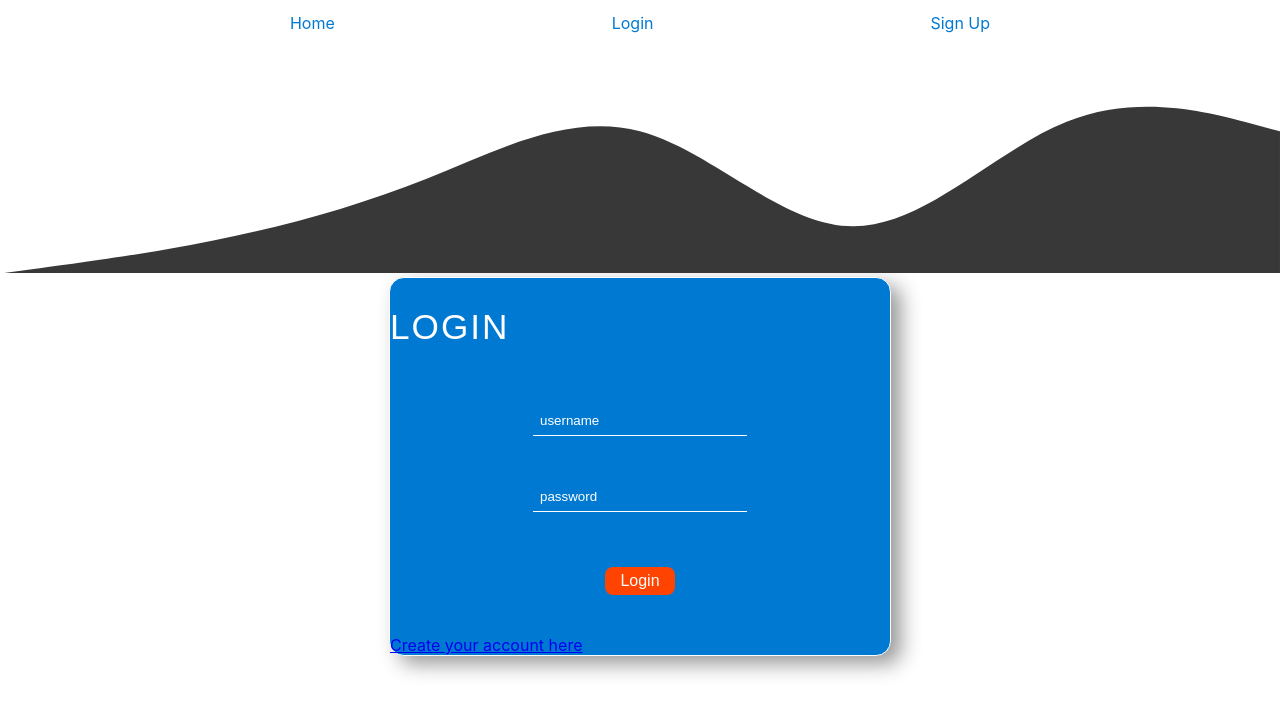
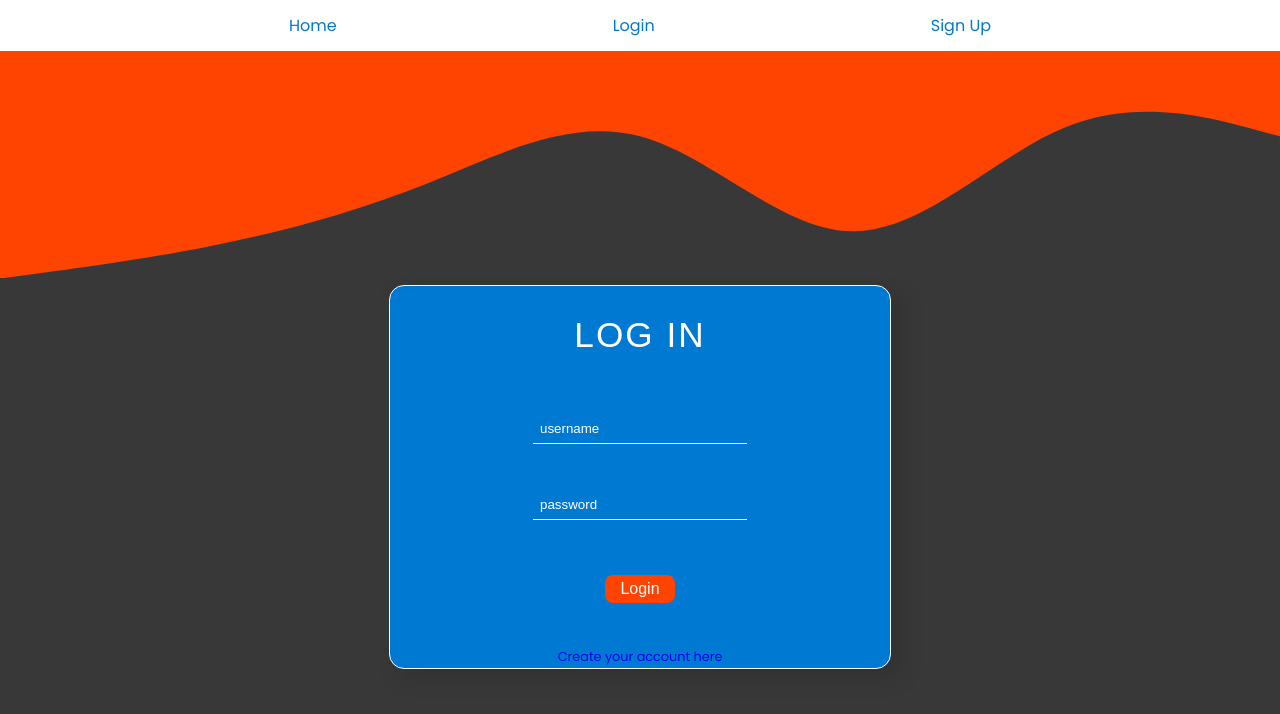
Before and after one commit to post-here-subreddit-picker/FE-repo, a React (Create React App) app in the folder subreddit-picker/: page / in a window 1280 px wide. Shown: the top 714 px of the page. Built offline with nearby package versions, Linux system fonts and the light colour scheme.

Commit message:
fixed the styling problem

```diff
--- a/subreddit-picker/src/App.css
+++ b/subreddit-picker/src/App.css
@@ -1,3 +1,4 @@
+
 @import url('https://fonts.googleapis.com/css?family=Poppins&display=swap');
 
 .App {
--- a/subreddit-picker/src/App.js
+++ b/subreddit-picker/src/App.js
@@ -8,7 +8,7 @@ import Nav from "./components/Nav"
 import NewLogin from "./components/NewLogin"
 import NewSignUp from "./components/NewSignUp"
 import Image from "./components/Image"
-
+import "./App.css"
 function App() {
   return (
     <div className="App">
--- a/subreddit-picker/src/components/NewLogin.js
+++ b/subreddit-picker/src/components/NewLogin.js
@@ -59,6 +59,7 @@ const FormContainer = styled.div`
     background:#0079d3;
     border:1px solid white;
     box-shadow: 10px 8px 20px #2b2b2b7c;
+    text-align: center;
 
     h2{
         font-size:2.2rem;
@@ -89,7 +90,7 @@ const FormContainer = styled.div`
     ;
     return (
         <FormContainer>
-            <h2>Login</h2>
+            <h2>Log in</h2>
             <FormStyle onSubmit={handleSubmit(onSubmit)} autoComplete="off">
                 <Inputs
                 type="text"
--- a/subreddit-picker/src/components/NewSignUp.js
+++ b/subreddit-picker/src/components/NewSignUp.js
@@ -58,6 +58,7 @@ const FormContainer = styled.div`
     background: #0079d3;
     border:1px solid white;
     box-shadow: 10px 8px 20px #2b2b2b7c;
+    text-align: center;
 
     h2{
         font-size:2.2rem;
```
